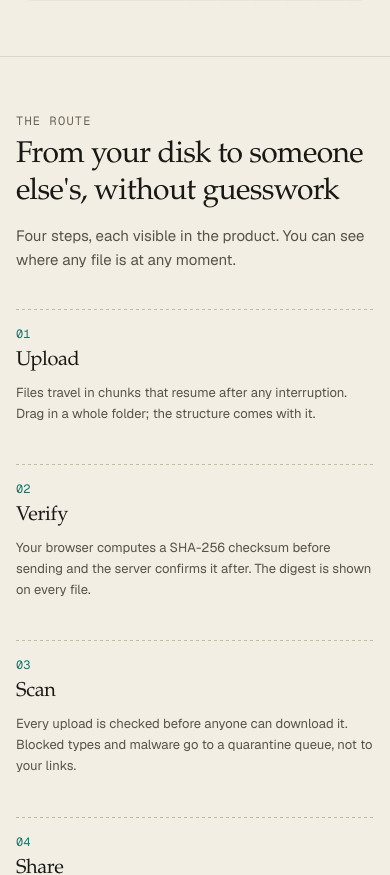
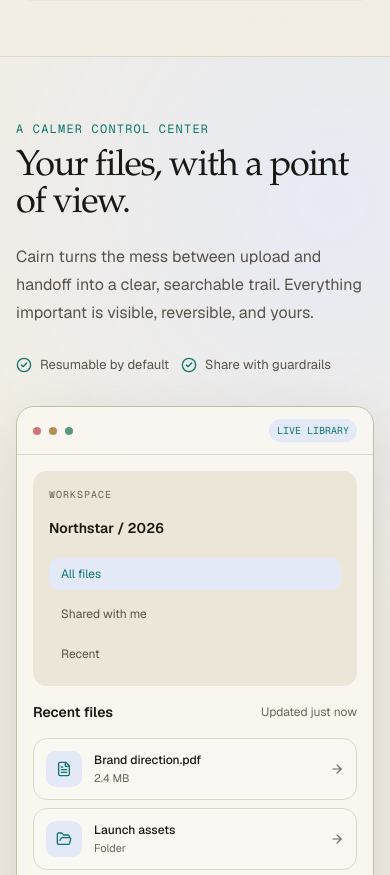
Before and after one commit to tulovec96/cairn, a Next.js app: page / in a window 390 px wide. Shown: the part 1125-2000 px from the top of the page. Built offline with nearby package versions, Linux system fonts and the light colour scheme; no server answers; the database is empty; what async_hooks would draw is missing.

Commit message:
Modernize marketing homepage experience

```diff
--- a/src/app/(marketing)/page.tsx
+++ b/src/app/(marketing)/page.tsx
@@ -1,6 +1,6 @@
 import type { Metadata } from "next";
 import Link from "next/link";
-import { ArrowRight } from "lucide-react";
+import { ArrowRight, Check, CheckCircle2, FileArchive, FileImage, FileText, FolderOpen, LockKeyhole, Play, ShieldCheck, Sparkles, UploadCloud, Users } from "lucide-react";
 import { CairnStack } from "@/components/marketing/CairnStack";
 import { Section } from "@/components/marketing/MarketingShell";
 import { ButtonLink } from "@/components/ui/Button";
@@ -70,6 +70,33 @@ export default async function HomePage() {
         </div>
       </section>
 
+      <section className="mk-spotlight border-b border-line">
+        <div className="mx-auto grid w-full max-w-6xl gap-8 px-4 py-16 sm:px-6 lg:grid-cols-[0.8fr_1.2fr] lg:items-center lg:py-24">
+          <div className="cairn-rise">
+            <p className="font-mono text-xs tracking-widest text-accent uppercase">A calmer control center</p>
+            <h2 className="mk-display mt-3 text-4xl leading-[1.03] sm:text-5xl">Your files, with a point of view.</h2>
+            <p className="mt-5 max-w-lg text-[16px] leading-7 text-muted">Cairn turns the mess between upload and handoff into a clear, searchable trail. Everything important is visible, reversible, and yours.</p>
+            <div className="mt-7 flex flex-wrap gap-3 text-[13px] text-muted">
+              <span className="inline-flex items-center gap-2"><CheckCircle2 className="size-4 text-accent" aria-hidden /> Resumable by default</span>
+              <span className="inline-flex items-center gap-2"><CheckCircle2 className="size-4 text-accent" aria-hidden /> Share with guardrails</span>
+            </div>
+          </div>
+          <div className="mk-product-window cairn-rise" style={{ animationDelay: "100ms" }}>
+            <div className="flex items-center gap-2 border-b border-line px-4 py-3"><span className="size-2 rounded-full bg-danger/70" /><span className="size-2 rounded-full bg-warning/70" /><span className="size-2 rounded-full bg-success/70" /><span className="ml-auto rounded-full bg-accent-soft px-2 py-1 font-mono text-[10px] text-accent">LIVE LIBRARY</span></div>
+            <div className="grid gap-4 p-4 sm:grid-cols-[0.8fr_1.2fr] sm:p-6">
+              <div className="rounded-xl bg-surface-2 p-4"><p className="font-mono text-[10px] tracking-widest text-subtle uppercase">Workspace</p><p className="mt-4 text-sm font-semibold">Northstar / 2026</p><div className="mt-5 flex flex-col gap-2 text-xs text-muted"><span className="rounded-lg bg-accent-soft px-3 py-2 text-accent">All files</span><span className="px-3 py-2">Shared with me</span><span className="px-3 py-2">Recent</span></div></div>
+              <div><div className="flex items-center justify-between"><p className="text-sm font-semibold">Recent files</p><span className="text-xs text-subtle">Updated just now</span></div><div className="mt-4 flex flex-col gap-2">{[["Brand direction.pdf", "2.4 MB", FileText], ["Launch assets", "Folder", FolderOpen], ["Product tour.mp4", "84.1 MB", FileImage]].map(([name, meta, Icon]) => { const ItemIcon = Icon as typeof FileText; return <div key={name as string} className="flex items-center gap-3 rounded-xl border border-line bg-surface p-3 transition-transform hover:-translate-y-0.5"><div className="flex size-9 items-center justify-center rounded-lg bg-accent-soft text-accent"><ItemIcon className="size-4" aria-hidden /></div><div className="min-w-0 flex-1"><p className="truncate text-xs font-medium">{name as string}</p><p className="mt-0.5 text-[11px] text-subtle">{meta as string}</p></div><ArrowRight className="size-3.5 text-subtle" aria-hidden /></div> })}</div></div>
+            </div>
+          </div>
+        </div>
+      </section>
+
+      <section className="border-b border-line bg-surface-2/40">
+        <div className="mx-auto grid w-full max-w-6xl gap-3 px-4 py-5 sm:grid-cols-3 sm:px-6">
+          {[{ icon: ShieldCheck, title: "Verified on the way in", body: "Checksums and scanning" }, { icon: LockKeyhole, title: "Private until you decide", body: "Revocable, expiring links" }, { icon: Users, title: "Ready for real teams", body: "Roles, requests, history" }].map(({ icon: Icon, title, body }) => <div key={title} className="flex items-center gap-3 rounded-xl border border-line bg-surface/70 px-4 py-3"><Icon className="size-5 shrink-0 text-accent" aria-hidden /><div><p className="text-xs font-semibold">{title}</p><p className="mt-0.5 text-[11px] text-muted">{body}</p></div></div>)}
+        </div>
+      </section>
+
       <Section eyebrow="The route" title="From your disk to someone else's, without guesswork" lead="Four steps, each visible in the product. You can see where any file is at any moment.">
         <ol className="grid gap-x-8 gap-y-10 sm:grid-cols-2 lg:grid-cols-4">
           {STEPS.map((s) => (
@@ -97,6 +124,15 @@ export default async function HomePage() {
             Every feature, in detail →
           </Link>
         </p>
+      </Section>
+
+      <Section eyebrow="Designed for momentum" title="Small details that make a big difference" lead="The features you notice after the first week are the ones that make you stay.">
+        <div className="grid gap-4 md:grid-cols-3">
+          <div className="mk-feature-card md:col-span-2"><div className="flex size-10 items-center justify-center rounded-xl bg-accent-soft text-accent"><Sparkles className="size-5" aria-hidden /></div><h3 className="mk-display mt-6 text-2xl">Search that feels like memory.</h3><p className="mt-2 max-w-lg text-sm leading-6 text-muted">Use plain language or operators. Save a search once and let it become a living view of your library.</p><div className="mt-6 flex flex-wrap gap-2 font-mono text-[11px] text-accent"><span className="rounded-full border border-accent-line bg-accent-soft px-3 py-1">type:image</span><span className="rounded-full border border-accent-line bg-accent-soft px-3 py-1">size:&gt;50MB</span><span className="rounded-full border border-accent-line bg-accent-soft px-3 py-1">tag:launch</span></div></div>
+          <div className="mk-feature-card"><div className="flex size-10 items-center justify-center rounded-xl bg-accent-soft text-accent"><UploadCloud className="size-5" aria-hidden /></div><h3 className="mk-display mt-6 text-2xl">Drop a whole folder.</h3><p className="mt-2 text-sm leading-6 text-muted">Resumable uploads keep moving even when your connection does not.</p><div className="mt-7 h-2 overflow-hidden rounded-full bg-surface-3"><div className="h-full w-3/4 rounded-full bg-accent" /></div><p className="mt-2 text-right font-mono text-[11px] text-subtle">3 of 4 files ready</p></div>
+          <div className="mk-feature-card"><div className="flex size-10 items-center justify-center rounded-xl bg-accent-soft text-accent"><Play className="size-5" aria-hidden /></div><h3 className="mk-display mt-6 text-2xl">Preview without detours.</h3><p className="mt-2 text-sm leading-6 text-muted">Open media, documents, code and data in place. Keep your context while you decide.</p></div>
+          <div className="mk-feature-card md:col-span-2"><div className="flex items-center gap-3"><div className="flex size-10 items-center justify-center rounded-xl bg-accent-soft text-accent"><FileArchive className="size-5" aria-hidden /></div><div><h3 className="mk-display text-2xl">A complete paper trail.</h3><p className="mt-1 text-sm text-muted">Versions, comments, activity and signed webhooks make handoffs easy to trust.</p></div></div><div className="mt-6 grid grid-cols-3 gap-2 text-center text-[11px] text-muted"><div className="rounded-lg border border-line bg-surface p-3"><b className="block text-lg text-fg">24</b>versions</div><div className="rounded-lg border border-line bg-surface p-3"><b className="block text-lg text-fg">100%</b>traceable</div><div className="rounded-lg border border-line bg-surface p-3"><b className="block text-lg text-fg">0</b>guesswork</div></div></div>
+        </div>
       </Section>
 
       <Section eyebrow="Two ways in" title="Accounts for people who store. Links and requests for people who don't.">
--- a/src/app/globals.css
+++ b/src/app/globals.css
@@ -248,9 +248,47 @@
 }
 .mk-display {
   font-family: ui-serif, "Iowan Old Style", "Palatino Linotype", Palatino, Georgia, "Times New Roman", serif;
-  letter-spacing: -0.02em;
+  letter-spacing: -0.035em;
   font-weight: 500;
 }
+
+.mk-spotlight {
+  background: radial-gradient(circle at 85% 15%, color-mix(in srgb, var(--accent-soft) 80%, transparent), transparent 26rem), var(--bg);
+}
+
+.mk-product-window {
+  overflow: hidden;
+  border: 1px solid var(--line-strong);
+  border-radius: 18px;
+  background: color-mix(in srgb, var(--surface) 88%, transparent);
+  box-shadow: 0 24px 70px color-mix(in srgb, var(--fg) 12%, transparent), 0 2px 0 color-mix(in srgb, var(--surface) 70%, transparent) inset;
+  transform: perspective(1100px) rotateY(-2deg) rotateX(1deg);
+  transition: transform 400ms ease, box-shadow 400ms ease;
+}
+
+.mk-product-window:hover {
+  transform: perspective(1100px) rotateY(0deg) rotateX(0deg) translateY(-4px);
+  box-shadow: 0 30px 80px color-mix(in srgb, var(--fg) 16%, transparent), 0 2px 0 color-mix(in srgb, var(--surface) 70%, transparent) inset;
+}
+
+.mk-feature-card {
+  border: 1px solid var(--line);
+  border-radius: 16px;
+  background: color-mix(in srgb, var(--surface) 82%, transparent);
+  padding: 1.5rem;
+  transition: transform 240ms ease, border-color 240ms ease, box-shadow 240ms ease;
+}
+
+.mk-feature-card:hover {
+  border-color: var(--accent-line);
+  box-shadow: 0 14px 35px color-mix(in srgb, var(--fg) 8%, transparent);
+  transform: translateY(-3px);
+}
+
+@media (prefers-reduced-motion: reduce) {
+  .mk-product-window, .mk-feature-card { transition: none; transform: none; }
+}
+
 .mk-rule {
   background-image: linear-gradient(to right, var(--line-strong) 50%, transparent 0);
   background-size: 6px 1px;
```
